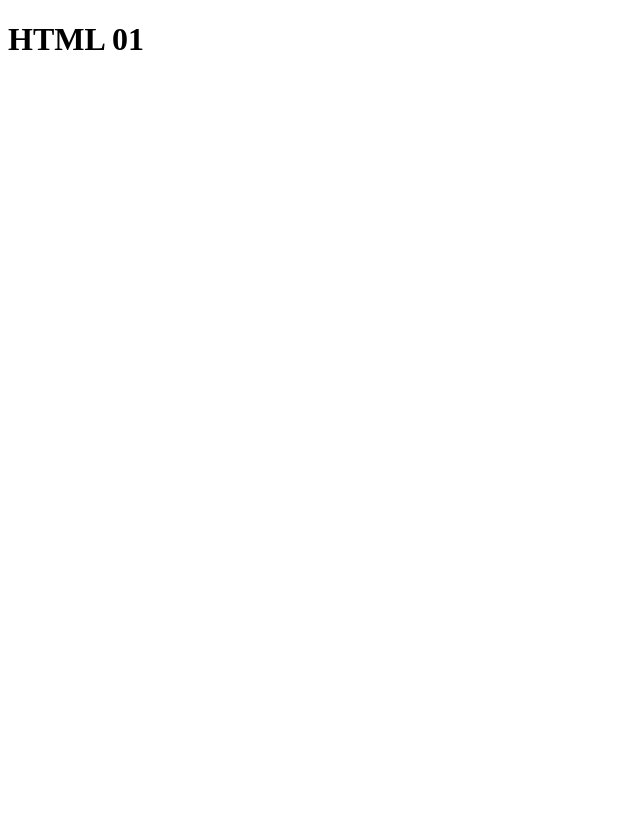
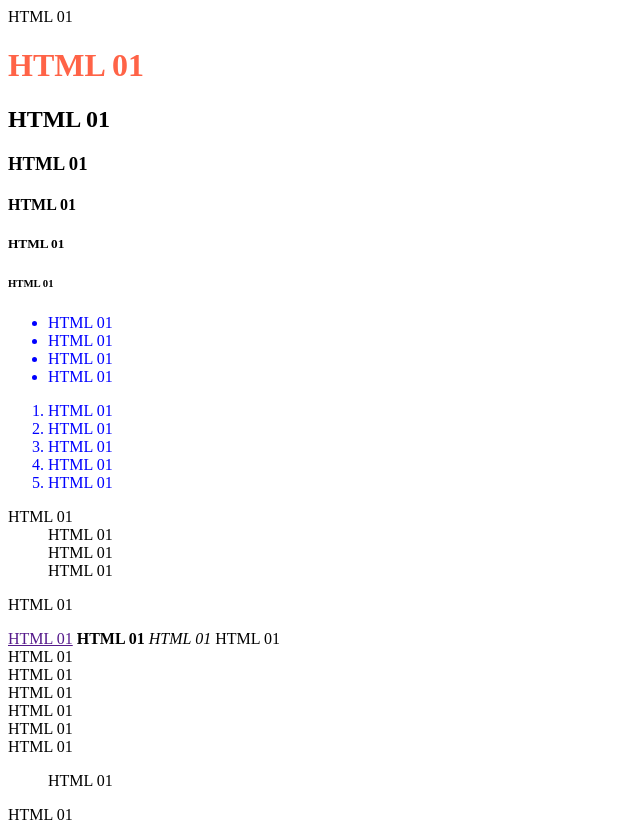
Before and after one commit to iamchaeuni/html_step01, a plain HTML site: page html01.html in a window 1280 px wide. Shown: the whole page, without its empty margins (0-640 px from the left). Before the commit the page ends 800 px from the top, so only its background shows below. Drawn offline with Linux system fonts and the light colour scheme.

Commit message:
Add files via upload

```diff
--- a/html01.html
+++ b/html01.html
@@ -6,10 +6,75 @@
     <meta http-equiv="X-UA-Compatible" content="IE=edge">
     <meta name="viewport" content="width=device-width, initial-scale=1.0">
     <title>Document</title>
+    <style>
+        /*  */
+        h1 {
+            color: tomato !important;
+        }
+
+        li {
+            color: tomato;
+            color: blue;
+        }
+
+        ul {
+            color: #ddd;
+        }
+    </style>
 </head>
 
 <body>
-    <h1>HTML 01</h1>
+    <!-- 기본 box -->
+    <div>HTML 01</div>
+
+    <!-- 제목 box -->
+    <h1 style="color:blue">HTML 01</h1>
+    <h2>HTML 01</h2>
+    <h3>HTML 01</h3>
+    <h4>HTML 01</h4>
+    <h5>HTML 01</h5>
+    <h6>HTML 01</h6>
+
+    <!-- 리스트 box -->
+    <ul>
+        <li>HTML 01</li>
+        <li>HTML 01</li>
+        <li>HTML 01</li>
+        <li>HTML 01</li>
+    </ul>
+
+    <ol>
+        <li>HTML 01</li>
+        <li>HTML 01</li>
+        <li>HTML 01</li>
+        <li>HTML 01</li>
+        <li>HTML 01</li>
+    </ol>
+
+    <dl>
+        <dt>HTML 01</dt>
+        <dd>HTML 01</dd>
+        <dd>HTML 01</dd>
+        <dd>HTML 01</dd>
+    </dl>
+
+    <p>HTML 01</p>
+
+    <!-- 인라인 : 글자, 그림 -->
+    <a href="">HTML 01</a>
+    <strong>HTML 01</strong>
+    <em>HTML 01</em>
+    <span>HTML 01</span>
+
+    <!-- 시멘틱 태그 : 의미만 가지고 있는 태그 -->
+    <header>HTML 01</header>
+    <footer>HTML 01</footer>
+    <main>HTML 01</main>
+    <section>HTML 01</section>
+    <aside>HTML 01</aside>
+    <article>HTML 01</article>
+    <figure>HTML 01</figure>
+    <nav>HTML 01</nav>
 </body>
 
 </html>
```
Also changed, not shown: index.html (+6 -0 lines).
